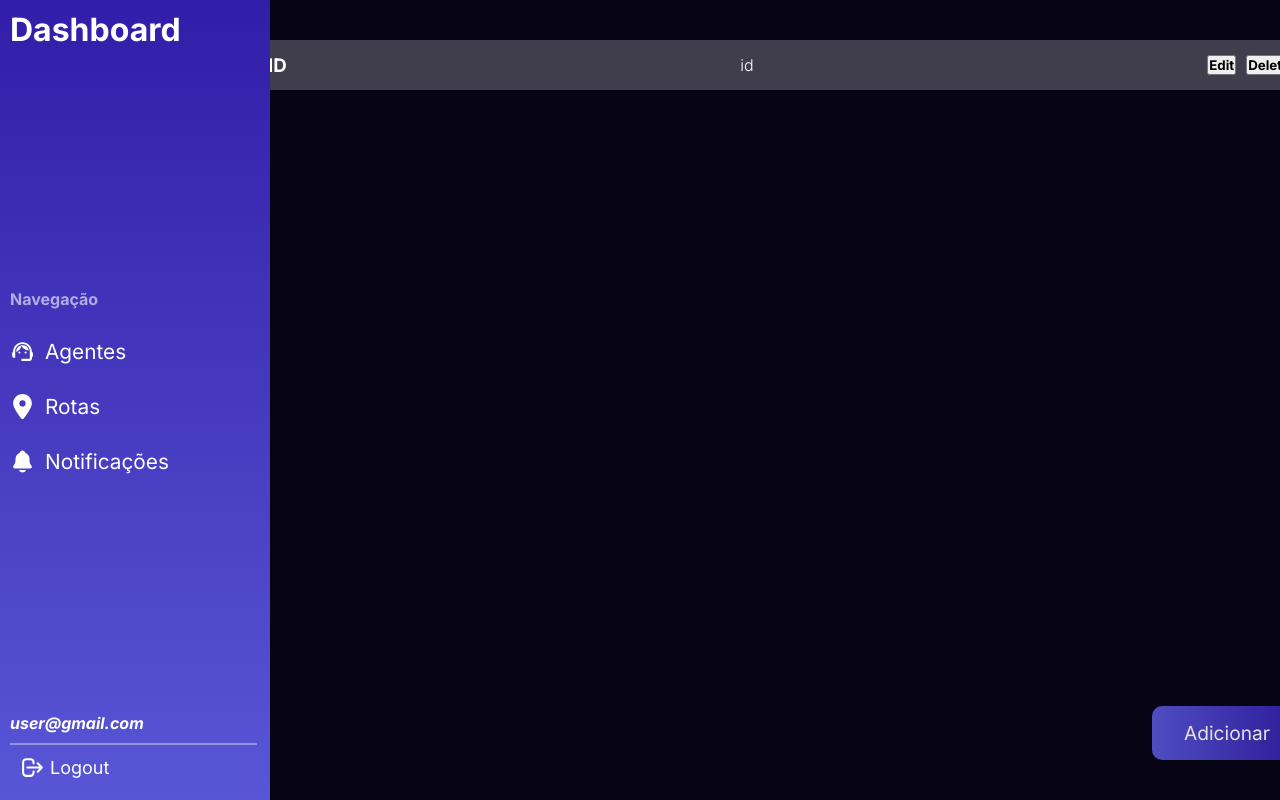
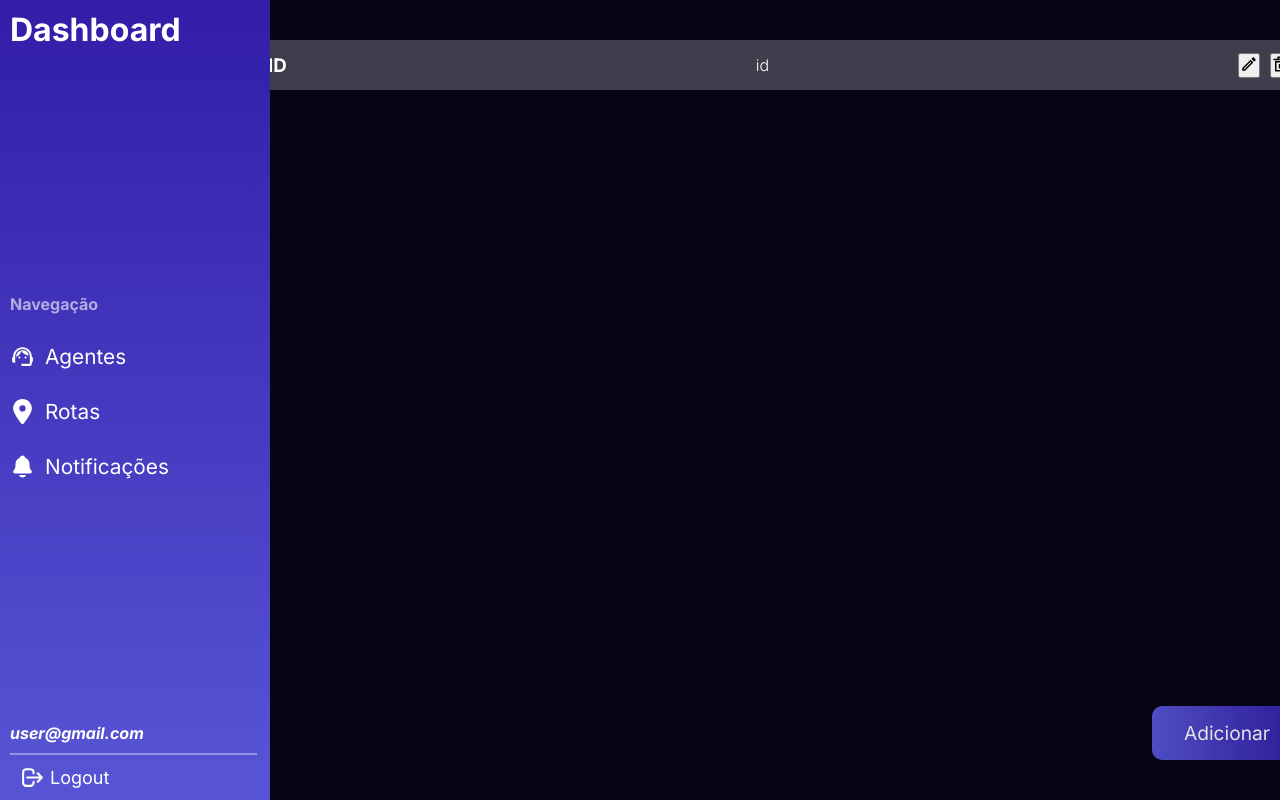
Before and after one commit to RICX-FN/ATM-CHECK, a React (Create React App) app in the folder frontend/: page /dashboard in a window 1280 px wide. Shown: the top 800 px of the page. Built offline with nearby package versions, Linux system fonts and the light colour scheme.

Commit message:
adicionei icons no dashboard

```diff
--- a/frontend/src/components/sidebar/sidebar.css
+++ b/frontend/src/components/sidebar/sidebar.css
@@ -7,7 +7,7 @@ body {
     position: fixed;
     display: flex;
     width: 250px;
-    height: 98.8dvh;
+    height: 100%;
     padding: 10px;
     padding-bottom: 0px;
     flex-direction: column;
--- a/frontend/src/pages/dashboard/Dashboard.tsx
+++ b/frontend/src/pages/dashboard/Dashboard.tsx
@@ -1,40 +1,38 @@
-import '../dashboard/dashboard.css'
+import '../dashboard/dashboard.css';
 import SideBar from '../../components/sidebar/SideBar';
 import Button from '../../components/button/Button';
+import { MdOutlineEdit } from "react-icons/md";
+import { RiDeleteBin5Line } from "react-icons/ri";
 
 function Dashboard() {
-
   return (
     <div className="Dashboard">
       <SideBar />
       <div className='container'>
 
         <section className='session-agent'>
-
           <div className="card-agent">
             <h3 className='id-h3'>ID</h3>
             <p className="id-agent">id</p>
+
             <div className="btn-crud">
-              <button>Edit</button>
-              <button>Delete</button>
+              <button title="Editar">
+                {(MdOutlineEdit as any)({ size: 18 })}
+              </button>
+              <button title="Deletar">
+                {(RiDeleteBin5Line as any)({ size: 18 })}
+              </button>
             </div>
           </div>
 
           <div className="btn-add">
-          <Button label='Adicionar'/>
+            <Button label='Adicionar'/>
           </div>
-
         </section>
 
-        <section className='routes'>
-
-        </section>
-
-        <section className="notifications">
-
-        </section>
+        <section className='routes'></section>
+        <section className="notifications"></section>
       </div>
-
     </div>
   );
 }
```
